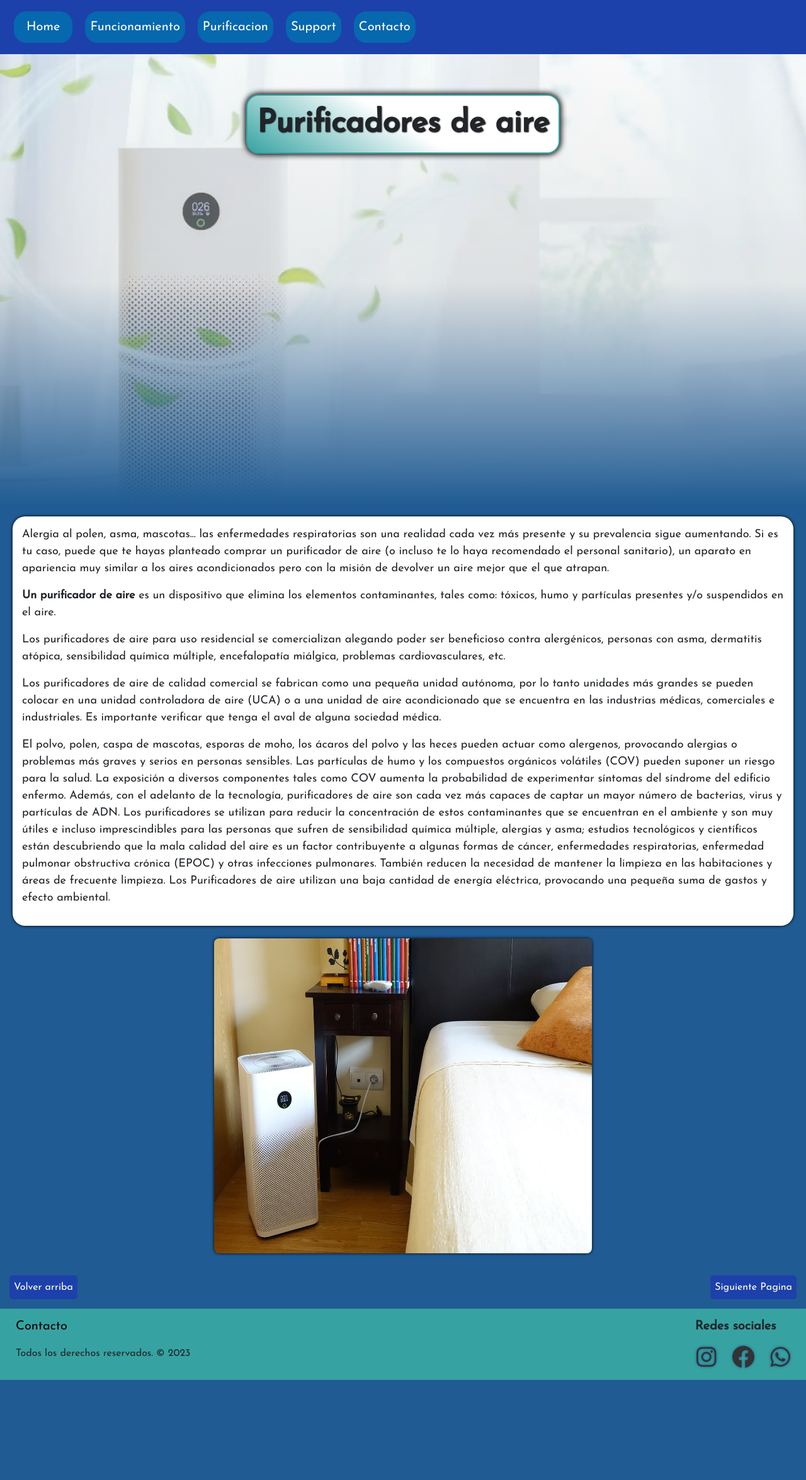
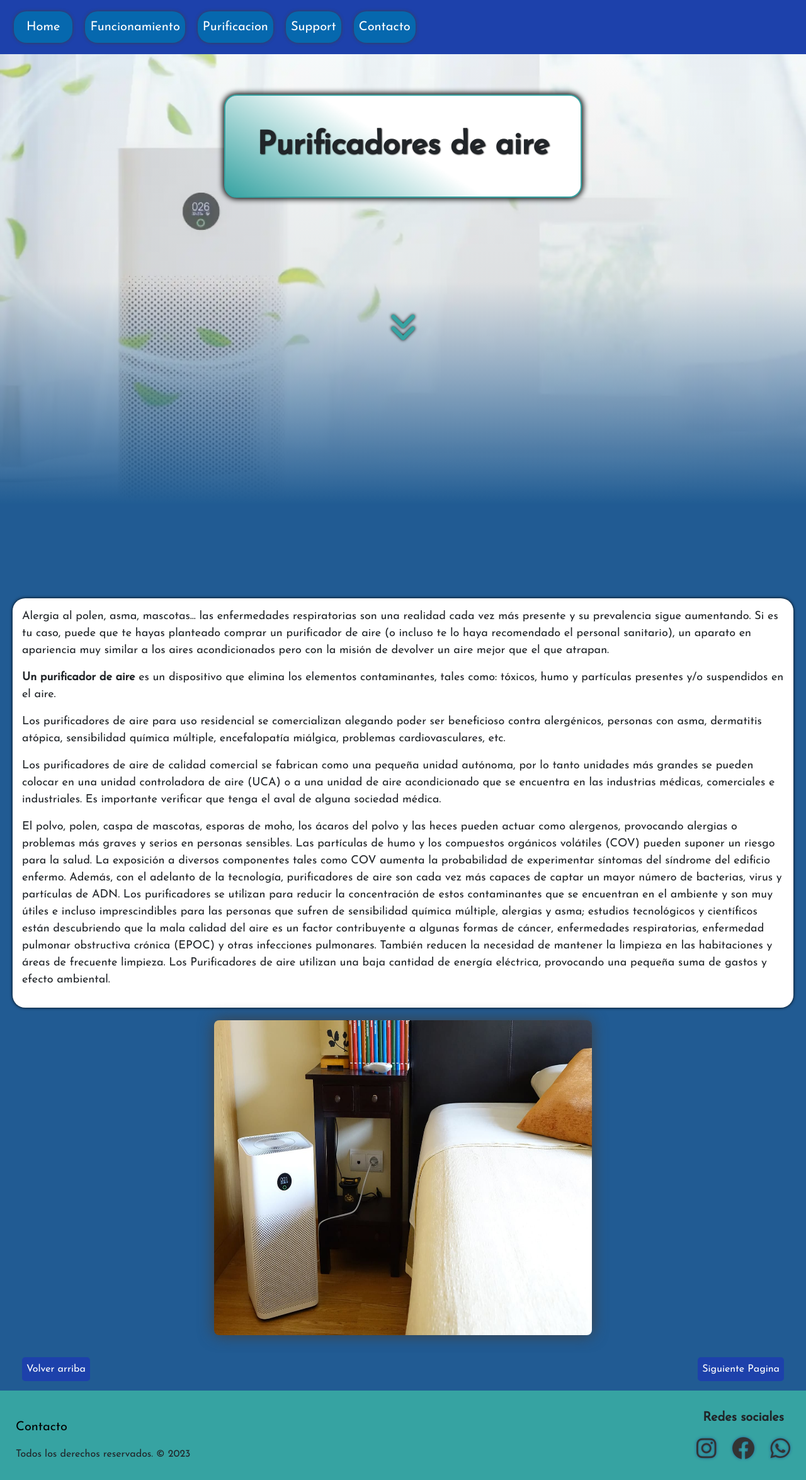
Before and after one commit to ignaciosujov/PF-Sujov, a plain HTML site: page index.html in a window 1280 px wide. Shown: the whole page at 63% size. Before the commit the page ends 2191 px from the top, so only its background shows below. Drawn offline with nearby package versions, Linux system fonts and the light colour scheme.

Commit message:
Termino detalles

```diff
--- a/index.html
+++ b/index.html
@@ -10,6 +10,7 @@
         <link rel="shortcut icon" href="./assets/img/favicon.ico" type="image/x-icon">
         <link rel="stylesheet" href="https://cdnjs.cloudflare.com/ajax/libs/font-awesome/6.3.0/css/all.min.css" integrity="sha512-SzlrxWUlpfuzQ+pcUCosxcglQRNAq/DZjVsC0lE40xsADsfeQoEypE+enwcOiGjk/bSuGGKHEyjSoQ1zVisanQ==" crossorigin="anonymous" referrerpolicy="no-referrer" />
         <link href="https://cdn.jsdelivr.net/npm/bootstrap@5.2.3/dist/css/bootstrap.min.css" rel="stylesheet" integrity="sha384-rbsA2VBKQhggwzxH7pPCaAqO46MgnOM80zW1RWuH61DGLwZJEdK2Kadq2F9CUG65" crossorigin="anonymous">
+        <link rel="stylesheet" href="https://unpkg.com/aos@next/dist/aos.css" />
         <link rel="stylesheet" href="./styles/style.css">
         <title>Purificadores de aire</title>
     </head>
@@ -46,16 +47,20 @@
         <!-- titulo inicia -->
         <div class="imgJumbotron" id="Volver">
             <div class="imgGradient ">
-                <div class="tituloJumbotron d-flex justify-content-center">
+                <div class="tituloJumbotron d-flex flex-column justify-content-center">
+                    <div class="d-flex justify-content-center">
                     <h1>Purificadores de aire</h1>
+                    </div>
+                    <div class="d-flex justify-content-center">
+                    <a href="#down"><i class="fa-solid fa-angles-down"></i></a>
+                    </div>
                 </div>
             </div>
+            <div id="down"></div>
         </div>
-
-
         <!-- titulo fin -->
         <main>
-            <div class="container-fluid rowHome">
+            <div class="container-fluid rowHome" data-aos="zoom-in" data-aos-duration="1500">
                 <div class="d-flex justify-content-center row txtHome justify-content-xxl-around">
                     <div class="txt col-md-12 col-xxl-6">
                         <p>Alergia al polen, asma, mascotas... las enfermedades respiratorias son una realidad cada vez más
@@ -125,5 +130,8 @@
         <script src="https://cdn.jsdelivr.net/npm/@popperjs/core@2.11.6/dist/umd/popper.min.js" integrity="sha384-oBqDVmMz9ATKxIep9tiCxS/Z9fNfEXiDAYTujMAeBAsjFuCZSmKbSSUnQlmh/jp3" crossorigin="anonymous"></script>
         <script src="https://cdn.jsdelivr.net/npm/bootstrap@5.2.3/dist/js/bootstrap.min.js"integrity="sha384-cuYeSxntonz0PPNlHhBs68uyIAVpIIOZZ5JqeqvYYIcEL727kskC66kF92t6Xl2V" crossorigin="anonymous">
         </script>
+        <script src="https://unpkg.com/aos@next/dist/aos.js"></script>
+        <script> AOS.init(); </script>
+
 </body>
 </html>
--- a/styles/footerstyle.scss
+++ b/styles/footerstyle.scss
@@ -4,6 +4,7 @@ footer{
 
     .footInfo{
         font-size: 16px;
+        margin-top: 30px;
 
         a{
             color: $negro;
@@ -33,6 +34,9 @@ footer{
             color: #333;
             text-shadow: 0 0 4px $celesteoscuro;
         }
+        .fa-instagram{
+            text-indent: 0px;
+        }
         i:hover{
             color: $celesteoscuro;
         }
--- a/styles/mainstyle.scss
+++ b/styles/mainstyle.scss
@@ -22,13 +22,46 @@ $verde: #36A3A2;
     background-size: cover;
 
     .imgGradient{
-  background-image: linear-gradient(0deg, #215c93 0%, #cccccc65 44%, #ffffff46 100%);
-      width: 100%;
-  height: 100vh;
+        background-image: linear-gradient(0deg, #215c93 0%, #cccccc65 44%, #ffffff46 100%);
+        width: 100%;
+        height: 100vh;
     }
 }
+.tituloJumbotron{
+    h1{
+        padding: 30px;
+    }
 
+    i{
+        font-size: 50px;
+        margin-top: 150px;
+        color: $verde;
+        text-shadow: 0 0 5px #000;
+        animation-name: downArrow;
+        animation-duration: 2s;
+        animation-iteration-count: infinite;
+        animation-delay: 1s;
+        animation-timing-function: ease-in-out;
+        z-index: 0;
 
+    }
+    i:hover{
+        color: #80dfddb4;
+        transition: all 0.5s;
+    }
+}
+@keyframes downArrow{
+    0%{
+        transform: translateY(0px);
+
+    }
+    50%{
+        transform: translateY(15px);
+    }
+    100%{
+        transform: translateY(0px);
+    }
+}
 
 h1{
     width: max-content;
@@ -45,13 +78,8 @@ h1{
     box-shadow: 0px 0px 10px 2px #000;
     margin-top: 150px;
 }
-.callHome{
-    width: 100px;
-    width: 50px;
+.rowHome{
     margin-top: 150px;
-}
-.rowHome{
-    /* margin: 20px; */
     border: 0;
     padding: 0px;
 
@@ -63,13 +91,12 @@ h1{
             border-radius: 20px;
             font-size: 18px;
             padding: 15px;
-            /* margin: 20px; */
             margin-bottom: 20px;
             box-shadow: 0 0 5px $negro;
         }
 
         .imgHome{
-            @include img(600px, 500px, 8px, 0 0 5px $negro)
+            @include img(600px, 500px, 8px, 0 0 25px #3f3f3f)
         }
     }
 }
@@ -100,7 +127,9 @@ button:hover{
 }
 
 // page funcionamiento
-
+.rowFunc{
+    margin-top: 0;
+}
 .imgFunc{
     @include img(600px, 500px, 8px, none)
 }
@@ -137,8 +166,11 @@ button:hover{
 
 
 // page purificacion
+.rowPurif{
+    margin-top: 0
+}
 .imgPurif{
-    @include img(900px, auto, 8px, 0 0 5px $negro);
+    @include img(900px, auto, 8px, 0 0 25px #3f3f3f);
     margin-bottom: 50px;
 }
 .img2Purif{
@@ -302,6 +334,9 @@ fieldset{
     }
 }
 @media only screen and (min-width:768px){
+    .tituloJumbotron h1{
+        padding: 50px;
+    }
     .subTitlePurif{
         width: 150px;
         text-align: start;
@@ -310,6 +345,9 @@ fieldset{
     }
     .txt2SuppAll{
         margin: 0px 10px;
+    }
+    .volSig{
+        margin: 0px 20px;
     }
 }
 @media only screen and (min-width:641px) and (max-width:990px){
--- a/styles/navbarstyle.scss
+++ b/styles/navbarstyle.scss
@@ -1,6 +1,7 @@
 
 header{
-    position: fixed;
+    z-index: 1;
+    position:fixed;
     top: 0;
     width: 100%;
 }
@@ -13,12 +14,16 @@ header{
         font-size: 20px;
         background-color: $celeste;
         border-radius: 20px;
+        box-shadow: 0px 0px 5px 0px #3f3f3f;
         padding: 10px 20px;
         margin: 10px;
         display: inline-block;
+        transition: all 0.6s;
     }
     .navButtons:hover{
         background-color: $verde;
+        box-shadow: none;
+        transition: all 0.6s;
     }
     .navbar-toggler{
         color: $celeste;
```
Also changed, not shown: pages/contacto.html (+1 -1 lines), pages/funcionamiento.html (+2 -2 lines), pages/purificacion.html (+2 -2 lines), pages/support.html (+1 -1 lines), styles/mainstyle.css, styles/style.css, 2 other files.
